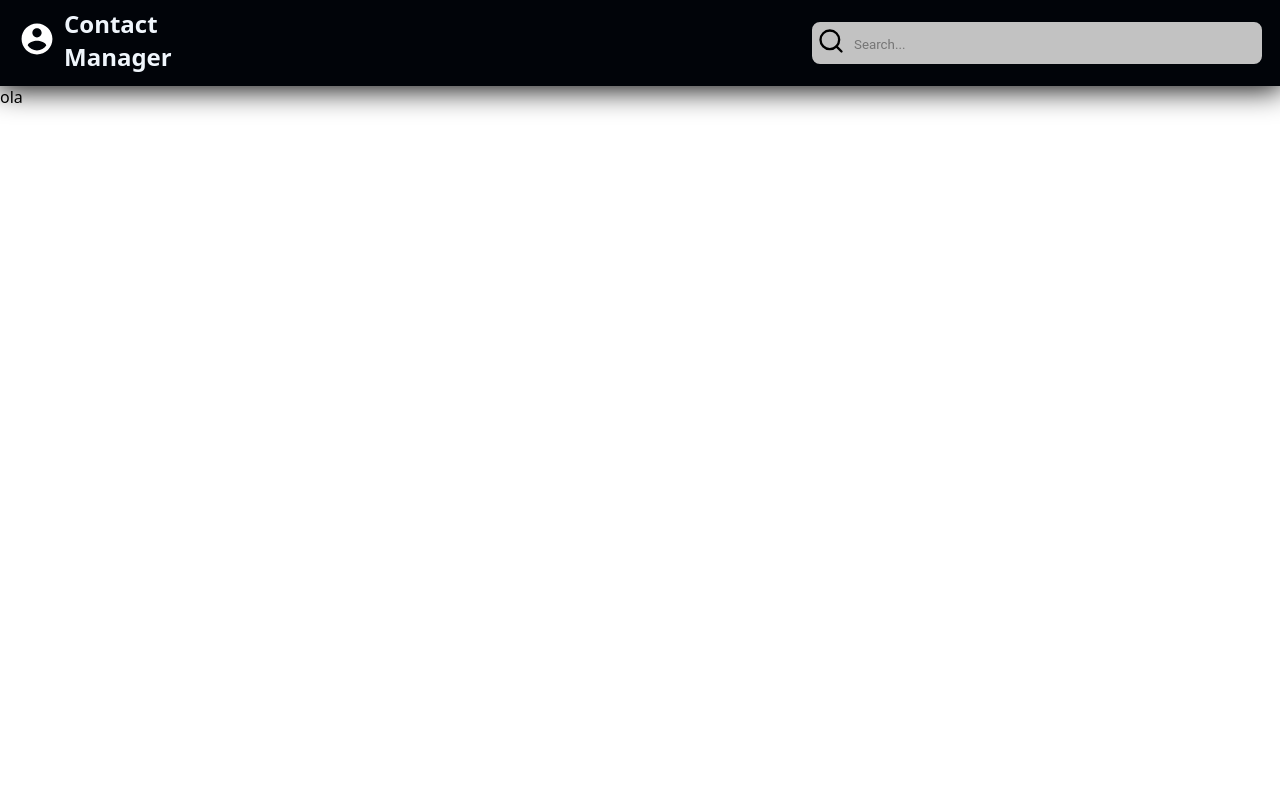
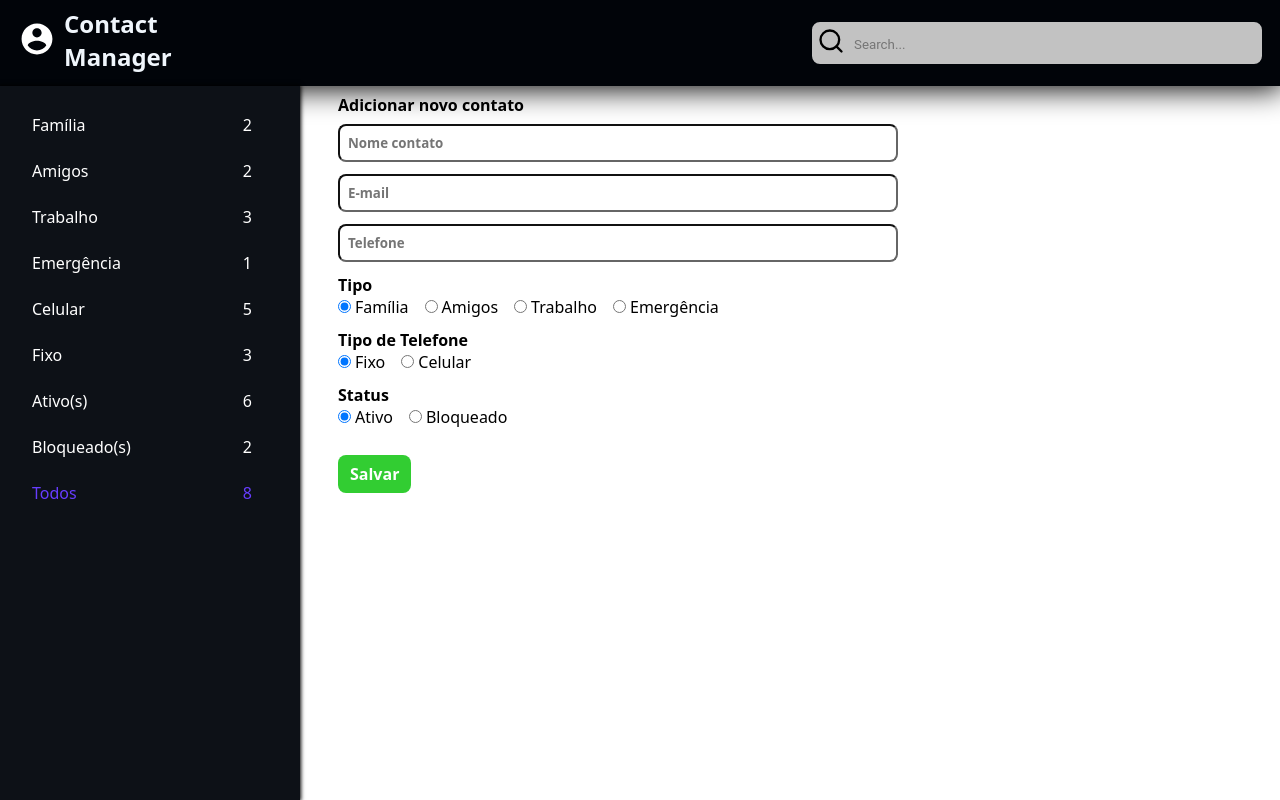
Before and after one commit to jonattasmoraes/Contact-Manager, a React (Create React App) app: page /new in a window 1280 px wide. Built offline with nearby package versions, Linux system fonts and the light colour scheme.

Commit message:
feat: completed creation and styling of the add contacts page

```diff
--- a/src/components/contact/index.tsx
+++ b/src/components/contact/index.tsx
@@ -5,6 +5,7 @@ import * as S from './styles'
 
 import { remove, edit } from '../../store/reducers/contacts'
 import ContactClass from '../../models/Contact'
+import { SaveButton } from '../../styles'
 
 type Props = ContactClass
 
@@ -81,7 +82,7 @@ const Contact = ({
       <S.ActionBar>
         {itsEditing ? (
           <>
-            <S.SaveButton
+            <SaveButton
               onClick={() => {
                 dispatch(
                   edit({
@@ -98,7 +99,7 @@ const Contact = ({
               }}
             >
               Salvar
-            </S.SaveButton>
+            </SaveButton>
 
             <S.CancelAndRemoveButton onClick={cancelEdit}>
               Cancelar
--- a/src/components/contact/styles.ts
+++ b/src/components/contact/styles.ts
@@ -147,9 +147,6 @@ export const Button = styled.button`
   background-color: #2f3640;
   margin-right: 16px;
 `
-export const SaveButton = styled(Button)`
-  background-color: ${variables.green};
-`
 
 export const CancelAndRemoveButton = styled(Button)`
   background-color: ${variables.red};
--- /dev/null
+++ b/src/containers/Form/index.tsx
@@ -0,0 +1,115 @@
+import { FormEvent, useState } from 'react'
+import { useDispatch } from 'react-redux'
+import { useNavigate } from 'react-router-dom'
+
+import { TitleAdd, Input, MainContainer, SaveButton } from '../../styles'
+import { FormContainer, Options, Opcao, TitleForm } from './styles'
+
+import * as enums from '../../utils/enums/Contact'
+import Contact from '../../models/Contact'
+import { add } from '../../store/reducers/contacts'
+
+const Form = () => {
+  const dispatch = useDispatch()
+  const navigate = useNavigate()
+
+  const [name, setName] = useState('')
+  const [email, setEmail] = useState('')
+  const [phone, setPhone] = useState('')
+  const [type, setType] = useState(enums.Type.FAMILIA)
+  const [status, setStatus] = useState(enums.Status.ATIVO)
+  const [phoneType, setPhoneType] = useState(enums.PhoneType.CELULAR)
+
+  const addContact = (event: FormEvent) => {
+    event.preventDefault()
+    const contactToAdd = new Contact(
+      name,
+      email,
+      phone,
+      type,
+      status,
+      phoneType,
+      15
+    )
+
+    dispatch(add(contactToAdd))
+    navigate('/')
+  }
+
+  return (
+    <MainContainer>
+      <FormContainer onSubmit={addContact}>
+        <TitleAdd as="p">Adicionar novo contato</TitleAdd>
+        <Input
+          value={name}
+          onChange={(event) => setName(event.target.value)}
+          type="text"
+          placeholder="Nome contato"
+        />
+        <Input
+          value={email}
+          onChange={(event) => setEmail(event.target.value)}
+          type="text"
+          placeholder="E-mail"
+        />
+        <Input
+          value={phone}
+          onChange={(event) => setPhone(event.target.value)}
+          type="text"
+          placeholder="Telefone"
+        />
+        <Options>
+          <TitleForm>Tipo</TitleForm>
+          {Object.values(enums.Type).map((type) => (
+            <Opcao key={type}>
+              <input
+                value={type}
+                name="type"
+                type="radio"
+                onChange={(event) => setType(event.target.value as enums.Type)}
+                id={type}
+                defaultChecked={type === enums.Type.FAMILIA}
+              />
+              <label htmlFor={type}>{type}</label>
+            </Opcao>
+          ))}
+          <TitleForm>Tipo de Telefone</TitleForm>
+          {Object.values(enums.PhoneType).map((phoneType) => (
+            <Opcao key={phoneType}>
+              <input
+                value={phoneType}
+                name="phonetype"
+                type="radio"
+                onChange={(event) =>
+                  setPhoneType(event.target.value as enums.PhoneType)
+                }
+                id={phoneType}
+                defaultChecked={phoneType === enums.PhoneType.FIXO}
+              />
+              <label htmlFor={phoneType}>{phoneType}</label>
+            </Opcao>
+          ))}
+          <TitleForm>Status</TitleForm>
+          {Object.values(enums.Status).map((status) => (
+            <Opcao key={status}>
+              <input
+                value={status}
+                name="status"
+                type="radio"
+                onChange={(event) =>
+                  setStatus(event.target.value as enums.Status)
+                }
+                id={status}
+                defaultChecked={status === enums.Status.ATIVO}
+              />
+              <label htmlFor={status}>{status}</label>
+            </Opcao>
+          ))}
+        </Options>
+        <SaveButton type="submit">Salvar</SaveButton>
+      </FormContainer>
+    </MainContainer>
+  )
+}
+
+export default Form
--- /dev/null
+++ b/src/containers/Form/styles.ts
@@ -0,0 +1,39 @@
+import styled from 'styled-components'
+
+export const FormContainer = styled.form`
+  max-width: 560px;
+  margin-left: 38px;
+
+  @media screen and (max-width: 959.9px) {
+    max-width: 100%;
+    width: 90%;
+    margin: 0 auto;
+  }
+`
+
+export const Options = styled.div`
+  margin-bottom: 16px;
+
+  p {
+    margin-bottom: 12px;
+  }
+
+  input {
+    margin-right: 4px;
+    margin-bottom: 16px;
+  }
+
+  label {
+    margin-right: 16px;
+  }
+`
+
+export const TitleForm = styled.h3`
+  font-weight: 600;
+  font-size: 16px;
+`
+
+export const Opcao = styled.div`
+  display: inline-block;
+  text-transform: capitalize;
+`
--- a/src/containers/contactList/index.tsx
+++ b/src/containers/contactList/index.tsx
@@ -1,6 +1,6 @@
 import React from 'react'
 import { useSelector } from 'react-redux'
-import { ContactParagraph, Container } from './styles'
+import { Title, MainContainer } from '../../styles/index'
 import Contact from '../../components/contact'
 import { RootReducer } from '../../store'
 
@@ -56,8 +56,8 @@ const ContactList: React.FC = () => {
   const message = contactsMessage(Contacts.length)
 
   return (
-    <Container>
-      <ContactParagraph>{message}</ContactParagraph>
+    <MainContainer>
+      <Title as="p">{message}</Title>
       <ul>
         {Contacts.map((c) => (
           <li key={c.name}>
@@ -73,7 +73,7 @@ const ContactList: React.FC = () => {
           </li>
         ))}
       </ul>
-    </Container>
+    </MainContainer>
   )
 }
 
--- a/src/containers/contactList/styles.ts
+++ /dev/null
@@ -1,19 +0,0 @@
-import styled from 'styled-components'
-
-export const Container = styled.main`
-  width: 100%;
-  height: calc(100vh - 86.4px);
-  overflow-y: scroll;
-
-  @media screen and (max-width: 959.9px) {
-    display: inline-block;
-  }
-`
-export const ContactParagraph = styled.p`
-  font-weight: 600;
-  padding: 4px 0 4px 24px;
-
-  @media screen and (min-width: 959.9px) {
-    padding-left: 30px;
-  }
-`
--- a/src/models/Contact.ts
+++ b/src/models/Contact.ts
@@ -10,7 +10,7 @@ class Contact {
   id: number
 
   constructor(
-    title: string,
+    name: string,
     email: string,
     phone: string,
     type: enums.Type,
@@ -18,7 +18,7 @@ class Contact {
     phoneType: enums.PhoneType,
     id: number
   ) {
-    this.name = title
+    this.name = name
     this.email = email
     this.phone = phone
     this.type = type
--- a/src/pages/new/index.tsx
+++ b/src/pages/new/index.tsx
@@ -1,2 +1,10 @@
-const NewContact = () => <div>ola</div>
+import Form from '../../containers/Form'
+import Sidebar from '../../containers/sidebar'
+
+const NewContact = () => (
+  <>
+    <Sidebar />
+    <Form />
+  </>
+)
 export default NewContact
--- a/src/store/reducers/contacts.ts
+++ b/src/store/reducers/contacts.ts
@@ -99,10 +99,22 @@ const contactSlice = createSlice({
       if (contactIndex >= 0) {
         state.items[contactIndex] = action.payload
       }
+    },
+    add: (state, action: PayloadAction<Contact>) => {
+      const contactExists = state.items.find(
+        (contact) =>
+          contact.name.toLowerCase() === action.payload.name.toLowerCase()
+      )
+
+      if (contactExists) {
+        alert('Contato já existe')
+      } else {
+        state.items.push(action.payload)
+      }
     }
   }
 })
 
-export const { remove, edit } = contactSlice.actions
+export const { remove, edit, add } = contactSlice.actions
 
 export default contactSlice.reducer
--- a/src/styles/index.ts
+++ b/src/styles/index.ts
@@ -1,4 +1,6 @@
 import styled, { createGlobalStyle } from 'styled-components'
+import variables from './variables'
+import { Button } from '../components/contact/styles'
 
 const GlobalStyle = createGlobalStyle`
   * {
@@ -19,4 +21,42 @@ export const Container = styled.div`
   }
 `
 
+export const MainContainer = styled.main`
+  width: 100%;
+  height: calc(100vh - 86.4px);
+  overflow-y: scroll;
+
+  @media screen and (max-width: 959.9px) {
+    display: inline-block;
+  }
+`
+export const Title = styled.h2`
+  font-weight: 600;
+  padding: 4px 0 4px 24px;
+
+  @media screen and (min-width: 959.9px) {
+    padding-left: 30px;
+  }
+`
+
+export const TitleAdd = styled.h2`
+  font-weight: 600;
+  padding: 8px 0 8px 0;
+`
+
+export const Input = styled.input`
+  padding: 8px;
+  margin-bottom: 12px;
+  background-color: #fff;
+  border-radius: 8px;
+  font-weight: 600;
+  color: #666666;
+  border-color: #666666;
+  width: 100%;
+`
+
+export const SaveButton = styled(Button)`
+  background-color: ${variables.green};
+`
+
 export default GlobalStyle
```
